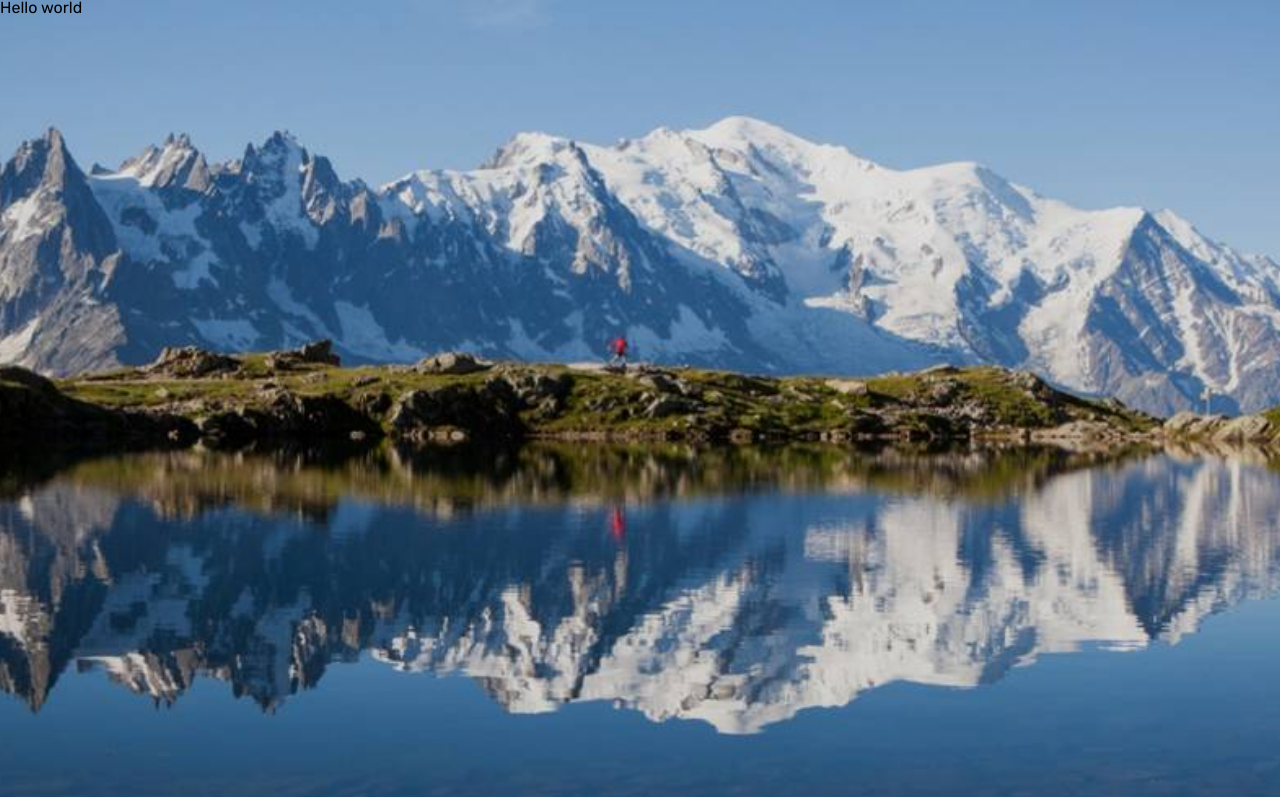
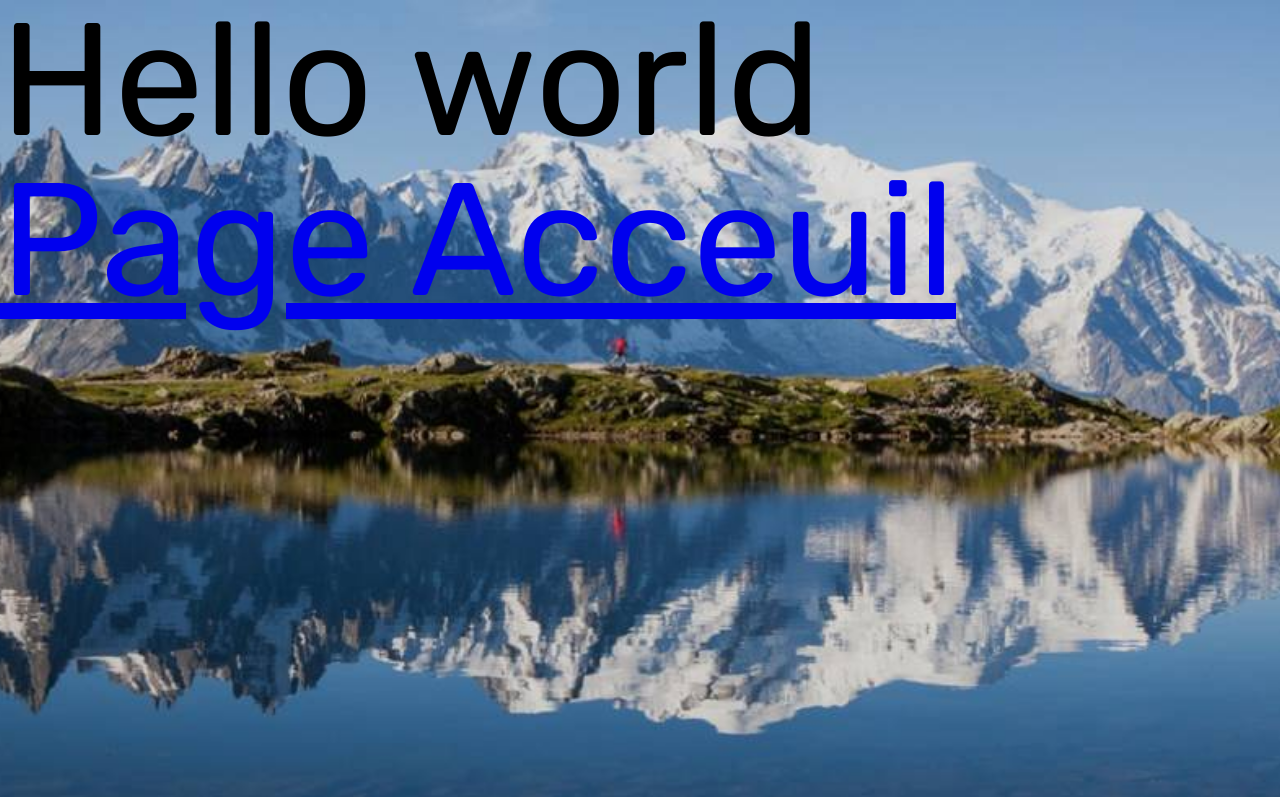
Before and after one commit to AnthoineSG/AnthoineSG.github.io, a plain HTML site: page cv-anthoine/html/cv-anthoine.html in a window 1280 px wide. Shown: the top 797 px of the page. Drawn offline with Linux system fonts and the light colour scheme.

Commit message:
ajout de doss-v4

```diff
--- a/cv-anthoine/css/style.css
+++ b/cv-anthoine/css/style.css
@@ -19,6 +19,7 @@ html{
 .container{
     display: flex;
     flex-direction: column;
+    font-size: 10rem;
 }
 .container-a{
     width: 100%;
--- a/cv-anthoine/html/index.html
+++ b/cv-anthoine/html/cv-anthoine.html
@@ -18,6 +18,7 @@
 <div class="container">
     <div class="container-a">
         <h1>Hello world</h1>
+        <a href="https://anthoinesg.github.io/">Page Acceuil</a>
 
     </div>
     <div class="container-b">
```
